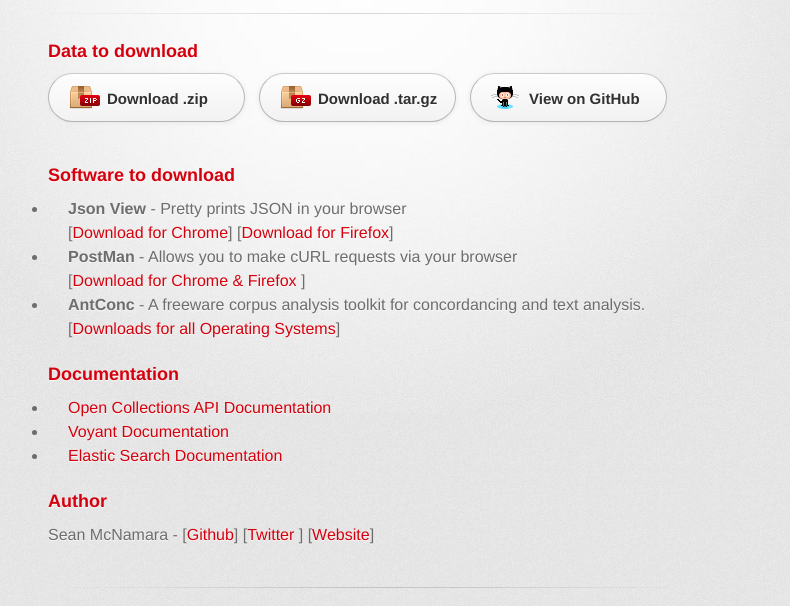
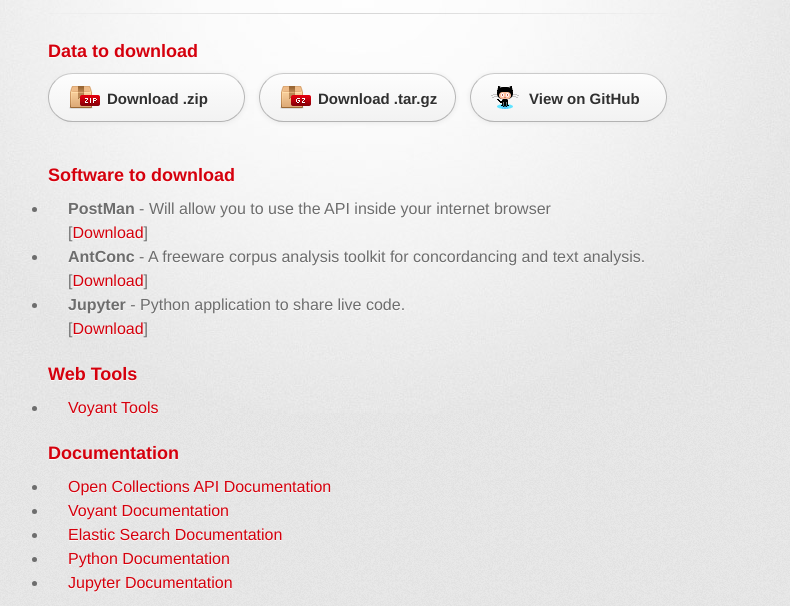
Before and after one commit to ubc-library/code4lib-full-text-downloading-and-analysis, a plain HTML site: page index.html in a window 1280 px wide. Shown: the part 160-766 px from the top of the page, without its empty margins (282-1072 px from the left). Drawn offline with Linux system fonts and the light colour scheme; a web font is replaced by a local one.

Commit message:
Add Voyant and Jupyter.

```diff
--- a/index.html
+++ b/index.html
@@ -47,17 +47,24 @@
             </h3>
 
             <ul>
-                <li><strong>Json View</strong> - Pretty prints JSON in your browser <br/>
-                    [<a href="https://chrome.google.com/webstore/detail/jsonview/chklaanhfefbnpoihckbnefhakgolnmc?hl=en" target="_blank">Download
-                        for Chrome</a>]
-                    [<a href="https://addons.mozilla.org/en-us/firefox/addon/jsonview/" target="_blank">Download for Firefox</a>]
-                </li>
-                <li><strong>PostMan</strong> - Allows you to make cURL requests via your browser <br/>
-                    [<a href="https://www.getpostman.com/" target="_blank">Download for Chrome &amp; Firefox </a>]
+                <li><strong>PostMan</strong> - Will allow you to use the API inside your internet browser<br/>
+                    [<a href="https://www.getpostman.com/" target="_blank">Download</a>]
                 </li>
                 <li><strong>AntConc</strong> - A freeware corpus analysis toolkit for concordancing and text analysis. <br/>
-                    [<a href="http://www.laurenceanthony.net/software/antconc/" target="_blank">Downloads for all Operating Systems</a>]
+                    [<a href="http://www.laurenceanthony.net/software/antconc/" target="_blank">Download</a>]
                 </li>
+                <li><strong>Jupyter</strong> - Python application to share live code. <br />
+                    [<a href="http://jupyter.readthedocs.org/en/latest/install.html">Download</a>]</li>
+            </ul>
+
+            <h3>
+                <a id="tools" class="anchor" href="#tools" aria-hidden="true">
+                    <span class="octicon octicon-link"></span></a>
+                Web Tools
+            </h3>
+
+            <ul>
+                <li><a href="http://voyant-tools.org/tool/Cirrus" target="_blank">Voyant Tools</a></li>
             </ul>
 
             <h3>
@@ -70,6 +77,8 @@
                 <li><a href="https://open.library.ubc.ca/docs" target="_blank">Open Collections API Documentation</a></li>
                 <li><a href="http://docs.voyant-tools.org/" target="_blank">Voyant Documentation</a></li>
                 <li><a href="https://www.elastic.co/guide/en/elasticsearch/reference/current/index.html" target="_blank">Elastic Search Documentation</a></li>
+                <li><a href="https://docs.python.org/2/" target="_blank">Python Documentation</a></li>
+                <li><a href="hhttp://jupyter.readthedocs.org/en/latest/index.html" target="_blank">Jupyter Documentation</a></li>
             </ul>
 
             <h3>
```
